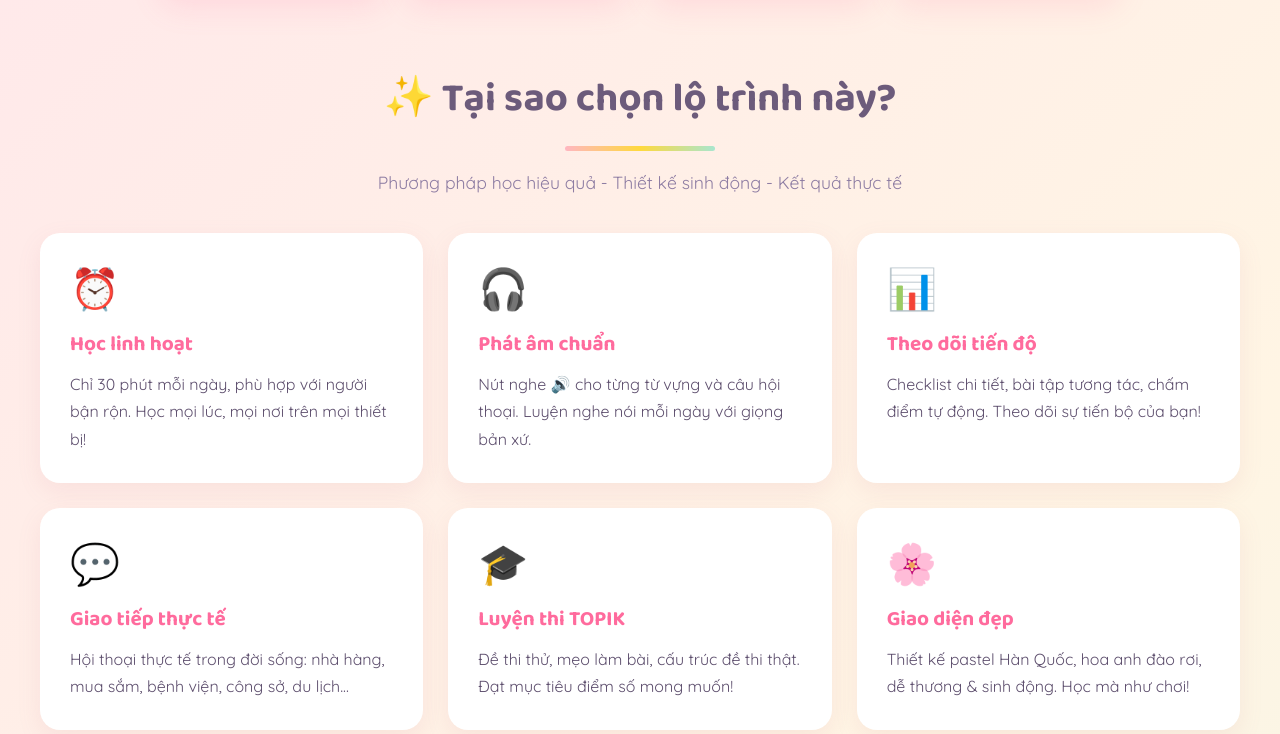
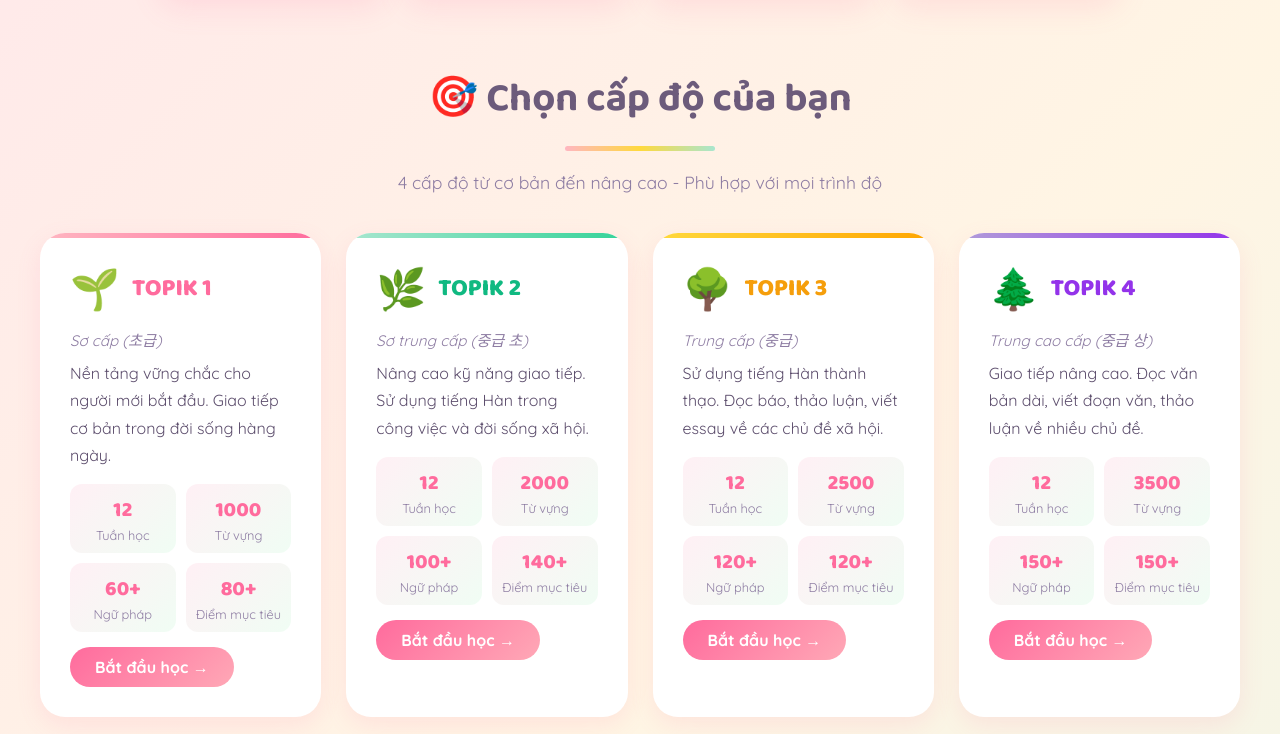
Before and after one commit to SanS-91/korean-topik1-4, a plain HTML site: page index.html in a window 1280 px wide. Shown: the part 571-1305 px from the top of the page. Drawn offline with Linux system fonts and the light colour scheme.

Commit message:
Update index.html

```diff
--- a/index.html
+++ b/index.html
@@ -135,18 +135,6 @@ footer { background: linear-gradient(135deg, #6C5B7B 0%, #C06C84 100%); color: w
 <div class="stat-card"><div class="stat-icon">🎯</div><div class="stat-value">4</div><div class="stat-label">Cấp độ TOPIK</div></div>
 </div>
 
-<!-- Features -->
-<h2 class="section-title" id="features">✨ Tại sao chọn lộ trình này?</h2>
-<p class="section-subtitle">Phương pháp học hiệu quả - Thiết kế sinh động - Kết quả thực tế</p>
-<div class="features">
-<div class="feature-card"><div class="feature-icon">⏰</div><h3>Học linh hoạt</h3><p>Chỉ 30 phút mỗi ngày, phù hợp với người bận rộn. Học mọi lúc, mọi nơi trên mọi thiết bị!</p></div>
-<div class="feature-card"><div class="feature-icon">🎧</div><h3>Phát âm chuẩn</h3><p>Nút nghe 🔊 cho từng từ vựng và câu hội thoại. Luyện nghe nói mỗi ngày với giọng bản xứ.</p></div>
-<div class="feature-card"><div class="feature-icon">📊</div><h3>Theo dõi tiến độ</h3><p>Checklist chi tiết, bài tập tương tác, chấm điểm tự động. Theo dõi sự tiến bộ của bạn!</p></div>
-<div class="feature-card"><div class="feature-icon">💬</div><h3>Giao tiếp thực tế</h3><p>Hội thoại thực tế trong đời sống: nhà hàng, mua sắm, bệnh viện, công sở, du lịch...</p></div>
-<div class="feature-card"><div class="feature-icon">🎓</div><h3>Luyện thi TOPIK</h3><p>Đề thi thử, mẹo làm bài, cấu trúc đề thi thật. Đạt mục tiêu điểm số mong muốn!</p></div>
-<div class="feature-card"><div class="feature-icon">🌸</div><h3>Giao diện đẹp</h3><p>Thiết kế pastel Hàn Quốc, hoa anh đào rơi, dễ thương & sinh động. Học mà như chơi!</p></div>
-</div>
-
 <!-- TOPIK Levels -->
 <h2 class="section-title" id="topik-levels">🎯 Chọn cấp độ của bạn</h2>
 <p class="section-subtitle">4 cấp độ từ cơ bản đến nâng cao - Phù hợp với mọi trình độ</p>
```
